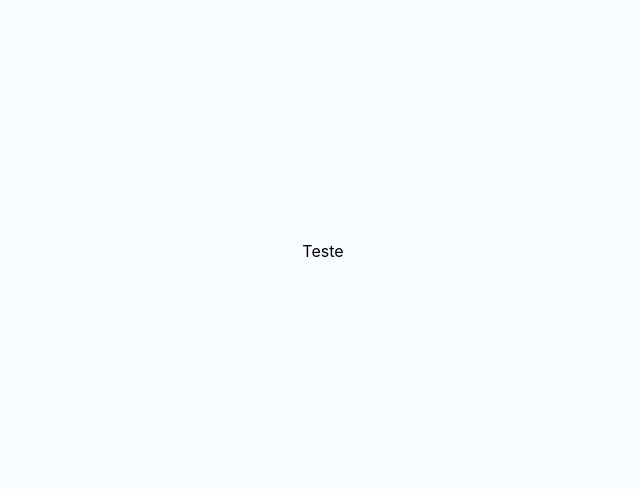
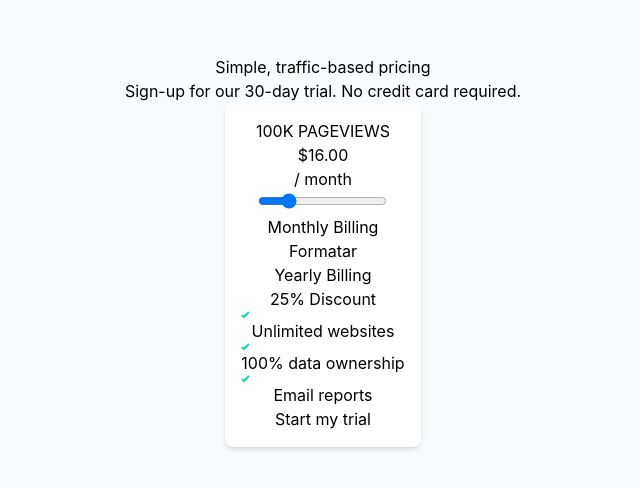
Before and after one commit to erikfelipe/pricing_component, a React (Create React App) app: page / in a window 1280 px wide. Shown: the part 149-638 px from the top of the page, without its empty margins (317-957 px from the left). Built offline with nearby package versions, Linux system fonts and the light colour scheme.

Commit message:
Esqueleto do card

```diff
--- a/src/App.css
+++ b/src/App.css
@@ -1,5 +1,11 @@
 .App {
+  display: flex;
+  flex-direction: column;
   text-align: center;
+}
+
+.bg-color {
+  background-color: #f9fcff;
 }
 
 .App-logo {
--- a/src/App.js
+++ b/src/App.js
@@ -3,7 +3,7 @@ import PricingTrial from "./pages/PricingTrial/index.tsx";
 
 function App() {
   return (
-    <div className="App">
+    <div className="App flex justify-center items-center h-screen bg-color">
       <PricingTrial />
     </div>
   );
--- a/src/components/Card/index.tsx
+++ b/src/components/Card/index.tsx
@@ -3,7 +3,7 @@ import "./style.css";
 
 const Card = ({ children }: { children: React.ReactNode }) => {
   return (
-    <div className="flex justify-center items-center h-screen bg-color">
+    <div className="p-4 bg-white flex flex-col items-center rounded-lg shadow-md">
       {children}
     </div>
   );
--- a/src/components/Card/style.css
+++ b/src/components/Card/style.css
@@ -1,6 +1,3 @@
-.bg-color {
-  background-color: #f9fcff;
-}
 /* Estilos para o wrapper do conteúdo da seção 1 */
 .content-wrapper {
   max-width: 80%; /* Ajuste conforme a largura do H1 ou valor desejado */
--- a/src/components/TopText/index.tsx
+++ b/src/components/TopText/index.tsx
@@ -1,10 +1,10 @@
 import React from "react";
 
-const TopText = () => {
+const TopText = ({ h1, h2 }) => {
   return (
     <div>
-      <h1>Simple, traffic-based pricing</h1>
-      <h2>Sign-up for our 30-day trial. No credit card required.</h2>
+      <h1>{h1}</h1>
+      <h2>{h2}</h2>
     </div>
   );
 };
--- a/src/pages/PricingTrial/index.tsx
+++ b/src/pages/PricingTrial/index.tsx
@@ -1,11 +1,60 @@
 import React from "react";
 import Card from "../../components/Card/index.tsx";
+import TopText from "../../components/TopText/index.tsx";
+import checkIcon from "../../assets/images/icon-check.svg";
 
 const PricingTrial = () => {
   return (
-    <Card>
-      <div>Teste</div>
-    </Card>
+    <>
+      <TopText
+        h1="Simple, traffic-based pricing"
+        h2="Sign-up for our 30-day trial. No credit card required."
+      />
+      <Card>
+        {/* topCard */}
+        <div>
+          <div>
+            <p>100K PAGEVIEWS</p>
+            <div>
+              <p>$16.00</p>
+              <p>/ month</p>
+            </div>
+          </div>
+          <input type="range" min="10" max="160" step="30" />
+          <div>
+            <p>Monthly Billing</p>
+            <button>Formatar</button>
+            <p>Yearly Billing</p>
+            <p>25% Discount</p>
+          </div>
+        </div>
+        {/* FooterCard */}
+        <div>
+          {/* List */}
+          <div>
+            <ul>
+              <div>
+                <li>
+                  <img src={checkIcon} alt="checkIcon" />
+                  <p>Unlimited websites</p>
+                </li>
+                <li>
+                  <img src={checkIcon} alt="checkIcon" />
+                  <p>100% data ownership</p>
+                </li>
+                <li>
+                  <img src={checkIcon} alt="checkIcon" />
+                  <p>Email reports</p>
+                </li>
+              </div>
+            </ul>
+          </div>
+          <div>
+            <button>Start my trial</button>
+          </div>
+        </div>
+      </Card>
+    </>
   );
 };
 
```
